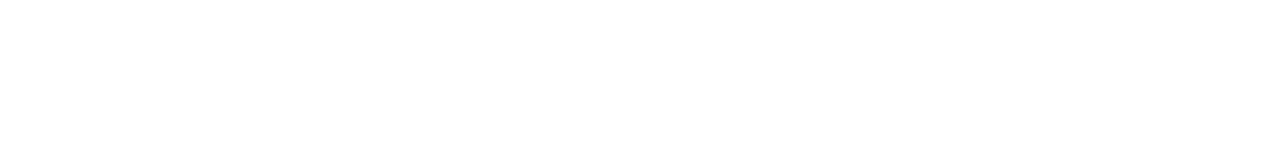
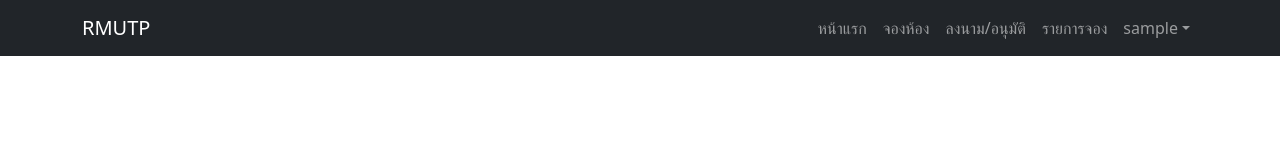
Before and after one commit to Gard-G/selfroom-booking, a React (Vite) app in the folder client/: page /status-orders in a window 1280 px wide. Shown: the top 160 px of the page. Built offline with nearby package versions, Linux system fonts and the light colour scheme; no server answers; sample sign-in values are in the browser's storage.

Commit message:
updatenavbar and login system

```diff
--- a/client/package.json
+++ b/client/package.json
@@ -10,6 +10,7 @@
     "preview": "vite preview"
   },
   "dependencies": {
+    "@popperjs/core": "^2.11.8",
     "axios": "^1.7.2",
     "bootstrap": "^5.3.3",
     "moment": "^2.30.1",
--- a/client/src/StatusOrderPage.jsx
+++ b/client/src/StatusOrderPage.jsx
@@ -1,5 +1,6 @@
 import React, { useEffect, useState } from 'react';
 import axios from 'axios';
+import Navbar from './components/nevbar';
 
 function StatusOrderPage() {
   const [orders, setOrders] = useState([]);
@@ -25,7 +26,10 @@
   }, []);
 
   return (
+
     <div>
+      <Navbar />
+      <div>
       <h1>Your Orders</h1>
       <table>
         <thead>
@@ -51,6 +55,7 @@
           ))}
         </tbody>
       </table>
+      </div>
     </div>
   );
 }
--- a/client/src/components/nevbar.jsx
+++ b/client/src/components/nevbar.jsx
@@ -1,8 +1,29 @@
-// Navbar.js
-import React from 'react';
+import React, { useState, useEffect } from 'react';
 import 'bootstrap/dist/css/bootstrap.min.css';
 
 function Navbar() {
+  const [isLoggedIn, setIsLoggedIn] = useState(false);
+  const [username, setUsername] = useState('');
+
+  useEffect(() => {
+    // Check if the user is logged in by checking localStorage for the token
+    const token = localStorage.getItem('token');
+    if (token) {
+      setIsLoggedIn(true);
+      const storedUsername = localStorage.getItem('username');
+      if (storedUsername) {
+        setUsername(storedUsername);
+      }
+    }
+  }, []);
+
+  const handleLogout = () => {
+    localStorage.removeItem('token');
+    localStorage.removeItem('username');
+    setIsLoggedIn(false);
+    window.location.href = '/'; // Redirect to homepage after logout
+  };
+
   return (
     <nav className="navbar navbar-expand-lg navbar-dark bg-dark fixed-top d-print-none">
       <div className="container">
@@ -15,7 +36,6 @@
             <li className="nav-item active">
               <a className="nav-link" href="/">
                 หน้าแรก
-
               </a>
             </li>
             <li className="nav-item">
@@ -25,8 +45,22 @@
               <a className="nav-link" href="/approve">ลงนาม/อนุมัติ</a>
             </li>
             <li className="nav-item">
-              <a className="nav-link" href="/">เข้าสู่ระบบ</a>
+              <a className="nav-link" href="/status-orders">รายการจอง</a>
             </li>
+            {isLoggedIn ? (
+              <li className="nav-item dropdown">
+                <a className="nav-link dropdown-toggle" href="#" id="navbarDropdown" role="button" data-bs-toggle="dropdown" aria-expanded="false">
+                  {username}
+                </a>
+                <ul className="dropdown-menu" aria-labelledby="navbarDropdown">
+                  <li><a className="dropdown-item" href="#" onClick={handleLogout}>Log Out</a></li>
+                </ul>
+              </li>
+            ) : (
+              <li className="nav-item">
+                <a className="nav-link" href="/login">เข้าสู่ระบบ</a>
+              </li>
+            )}
           </ul>
         </div>
       </div>
--- a/client/src/login.jsx
+++ b/client/src/login.jsx
@@ -9,6 +9,7 @@
     try {
       const response = await axios.post('/api/login', { Username, Password });
       localStorage.setItem('token', response.data.token);
+      localStorage.setItem('username', Username); // Store the username
       window.location.href = '/status-orders'; // Redirect to status orders page
     } catch (error) {
       alert('Invalid credentials');
--- a/client/src/main.jsx
+++ b/client/src/main.jsx
@@ -9,7 +9,9 @@
 import StatusOrderPage from './StatusOrderPage';
 import './index.css';
 import 'bootstrap/dist/css/bootstrap.min.css';
+import 'bootstrap/dist/js/bootstrap.bundle.min.js';
 const root = ReactDOM.createRoot(document.getElementById('root'));
+
 
 root.render(
   <React.StrictMode>
```
Also changed, not shown: client/src/components/loginnavbar.jsx (added), 1 other file (tests, documents, lock files or other folders).
